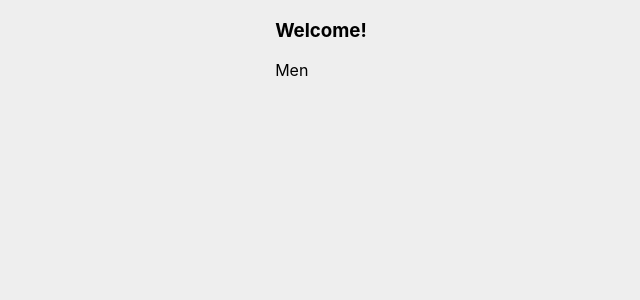
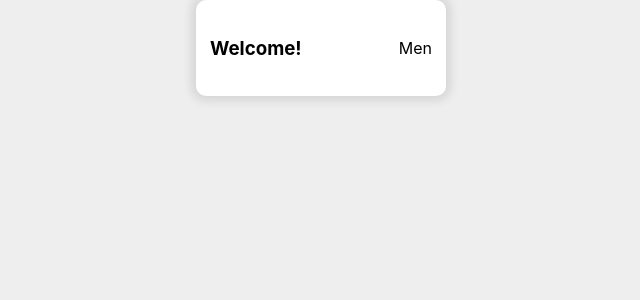
Before and after one commit to CleverseAcademy/react-demo-cohort-2, a React (Vite) app: page / in a window 1280 px wide. Shown: the top 300 px of the page, without its empty margins (319-959 px from the left). Built offline with nearby package versions, Linux system fonts and the light colour scheme.

Commit message:
greeting component

```diff
--- /dev/null
+++ b/src/components/Greeting.module.css
@@ -0,0 +1,13 @@
+.card {
+  width: 250px;
+  height: auto;
+  padding: 18px 14px;
+  box-sizing: border-box;
+  border-radius: 10px;
+  background-color: white;
+  color: black;
+  display: flex;
+  justify-content: space-between;
+  align-items: center;
+  box-shadow: 0 0 10px 5px rgb(0 0 0 / 0.1);
+}
--- a/src/components/Greeting.tsx
+++ b/src/components/Greeting.tsx
@@ -1,6 +1,8 @@
+import classes from './Greeting.module.css'
+
 const Greeting = () => {
   return (
-    <div>
+    <div className={classes.card}>
       <h3>Welcome!</h3>
       <p>Men</p>
     </div>
```
